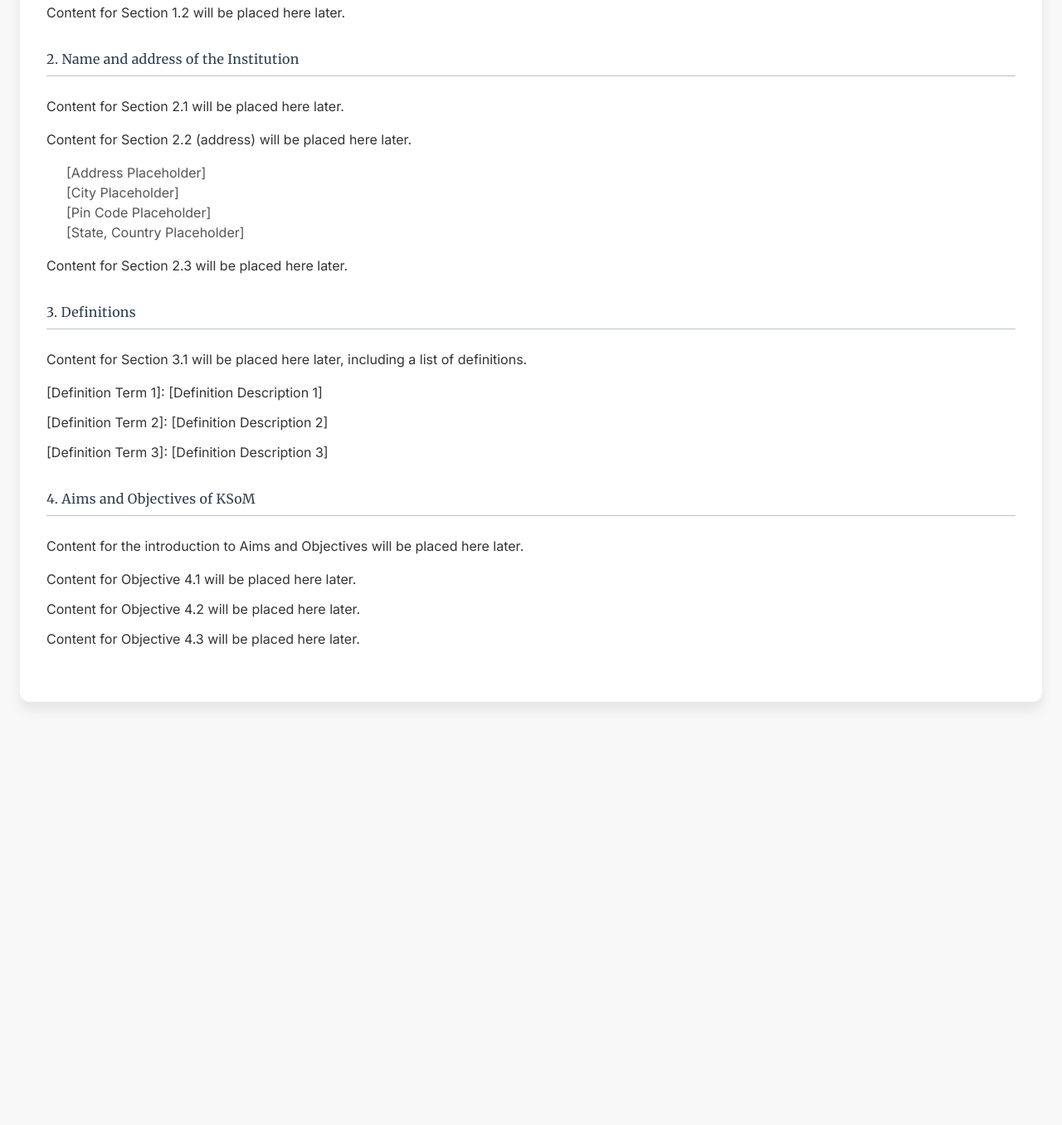
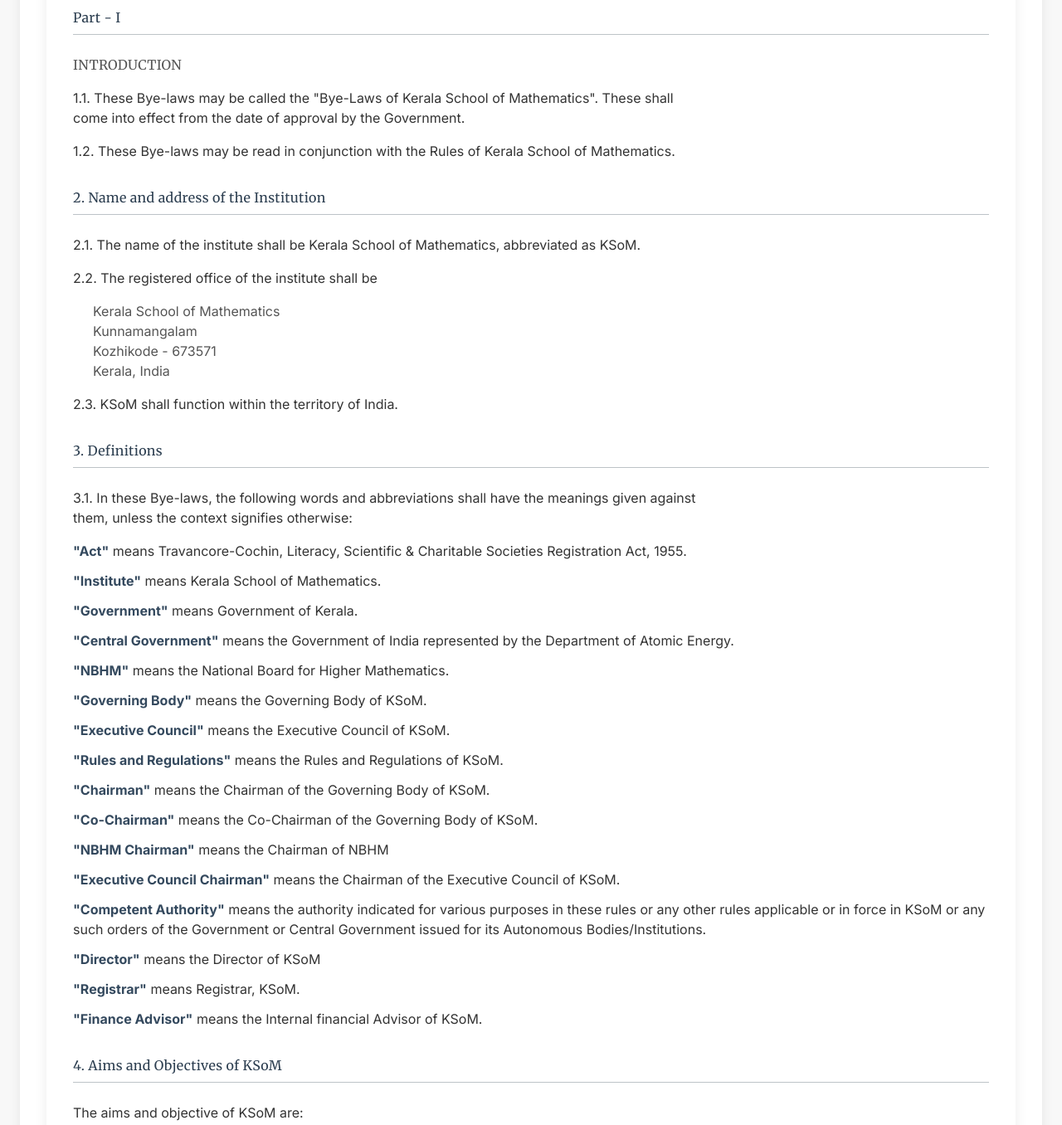
Before and after one commit to pranavharidas/CoE, a plain HTML site: page byelaw.html in a window 1280 px wide. Shown: the part 301-1657 px from the top of the page at 83% size. Before the commit the page ends 1171 px from the top, so only its background shows below. Drawn offline with nearby package versions, Linux system fonts and the light colour scheme.

Commit message:
Update byelaw.html

```diff
--- a/byelaw.html
+++ b/byelaw.html
@@ -16,54 +16,79 @@
             <p class="text-center text-gray-500 text-lg">Draft as on April 29, 2025</p>
         </header>
 
+        <div class="container">
+
+        <header class="u-mb-xxl">
+            <h1 class="u-pb-md">Bye-Laws of Kerala School of Mathematics</h1>
+            <p class="text-center text-gray-500 text-lg">Draft as on April 29, 2025</p>
+        </header>
+
         <section class="u-mb-xl">
             <h2 class="u-pb-xs u-mt-xl u-mb-lg">Part - I</h2>
             <h3 class="u-mt-lg u-mb-md">INTRODUCTION</h3>
             <div class="section-content">
-                <p class="u-mb-md">Content for Section 1.1 will be placed here later.</p>
-                <p>Content for Section 1.2 will be placed here later.</p>
+                <p class="u-mb-md">1.1. These Bye-laws may be called the "Bye-Laws of Kerala School of Mathematics". These shall come into effect from the date of approval by the Government.</p>
+                <p>1.2. These Bye-laws may be read in conjunction with the Rules of Kerala School of Mathematics.</p>
             </div>
         </section>
 
         <section class="u-mb-xl">
             <h2 class="u-pb-xs u-mt-xl u-mb-lg">2. Name and address of the Institution</h2>
              <div class="section-content">
-                <p class="u-mb-md">Content for Section 2.1 will be placed here later.</p>
-                <p class="u-mb-md">Content for Section 2.2 (address) will be placed here later.</p>
+                <p class="u-mb-md">2.1. The name of the institute shall be Kerala School of Mathematics, abbreviated as KSoM.</p>
+                <p class="u-mb-md">2.2. The registered office of the institute shall be</p>
                 <address class="u-mb-md">
-                    [Address Placeholder]<br>
-                    [City Placeholder]<br>
-                    [Pin Code Placeholder]<br>
-                    [State, Country Placeholder]
+                    Kerala School of Mathematics<br>
+                    Kunnamangalam<br>
+                    Kozhikode - 673571<br>
+                    Kerala, India
                 </address>
-                <p class="u-mt-md">Content for Section 2.3 will be placed here later.</p>
+                <p class="u-mt-md">2.3. KSoM shall function within the territory of India.</p>
             </div>
         </section>
 
         <section class="u-mb-xl">
             <h2 class="u-pb-xs u-mt-xl u-mb-lg">3. Definitions</h2>
             <div class="section-content">
-                <p class="u-mb-md">Content for Section 3.1 will be placed here later, including a list of definitions.</p>
+                <p class="u-mb-md">3.1. In these Bye-laws, the following words and abbreviations shall have the meanings given against them, unless the context signifies otherwise:</p>
                 <ul>
-                    <li class="u-mb-sm">[Definition Term 1]: [Definition Description 1]</li>
-                    <li class="u-mb-sm">[Definition Term 2]: [Definition Description 2]</li>
-                    <li class="u-mb-sm">[Definition Term 3]: [Definition Description 3]</li>
-                    </ul>
+                    <li class="u-mb-sm"><strong>"Act"</strong> means Travancore-Cochin, Literacy, Scientific & Charitable Societies Registration Act, 1955.</li>
+                    <li class="u-mb-sm"><strong>"Institute"</strong> means Kerala School of Mathematics.</li>
+                    <li class="u-mb-sm"><strong>"Government"</strong> means Government of Kerala.</li>
+                    <li class="u-mb-sm"><strong>"Central Government"</strong> means the Government of India represented by the Department of Atomic Energy.</li>
+                    <li class="u-mb-sm"><strong>"NBHM"</strong> means the National Board for Higher Mathematics.</li>
+                    <li class="u-mb-sm"><strong>"Governing Body"</strong> means the Governing Body of KSoM.</li>
+                    <li class="u-mb-sm"><strong>"Executive Council"</strong> means the Executive Council of KSoM.</li>
+                    <li class="u-mb-sm"><strong>"Rules and Regulations"</strong> means the Rules and Regulations of KSoM.</li>
+                    <li class="u-mb-sm"><strong>"Chairman"</strong> means the Chairman of the Governing Body of KSoM.</li>
+                    <li class="u-mb-sm"><strong>"Co-Chairman"</strong> means the Co-Chairman of the Governing Body of KSoM.</li>
+                    <li class="u-mb-sm"><strong>"NBHM Chairman"</strong> means the Chairman of NBHM</li>
+                    <li class="u-mb-sm"><strong>"Executive Council Chairman"</strong> means the Chairman of the Executive Council of KSoM.</li>
+                    <li class="u-mb-sm"><strong>"Competent Authority"</strong> means the authority indicated for various purposes in these rules or any other rules applicable or in force in KSoM or any such orders of the Government or Central Government issued for its Autonomous Bodies/Institutions.</li>
+                    <li class="u-mb-sm"><strong>"Director"</strong> means the Director of KSoM</li>
+                    <li class="u-mb-sm"><strong>"Registrar"</strong> means Registrar, KSoM.</li>
+                    <li class="u-mb-sm"><strong>"Finance Advisor"</strong> means the Internal financial Advisor of KSoM.</li>
+                </ul>
             </div>
         </section>
 
         <section class="u-mb-xl">
             <h2 class="u-pb-xs u-mt-xl u-mb-lg">4. Aims and Objectives of KSoM</h2>
             <div class="section-content">
-                <p class="u-mb-md">Content for the introduction to Aims and Objectives will be placed here later.</p>
+                <p class="u-mb-md">The aims and objective of KSoM are:</p>
                 <ul>
-                    <li class="u-mb-sm">Content for Objective 4.1 will be placed here later.</li>
-                    <li class="u-mb-sm">Content for Objective 4.2 will be placed here later.</li>
-                    <li class="u-mb-sm">Content for Objective 4.3 will be placed here later.</li>
-                    </ul>
+                    <li class="u-mb-sm">4.1. To create and provide an atmosphere and environment suitable for creative work and pursuit of knowledge and advanced learning in the Mathematical Sciences and allied Theoretical Sciences.</li>
+                    <li class="u-mb-sm">4.2. To promote and conduct research and original investigations in fundamental sciences in general with particular emphasis on Mathematics, Theoretical Physics, and Theoretical Computer Science.</li>
+                    <li class="u-mb-sm">4.3. To foster a rigorous mathematical discipline, to stimulate zest for creative work and to cultivate a spirit of intellectual collaboration amongst academic workers in pure and applied branches of science.</li>
+                    <li class="u-mb-sm">4.4. To arrange lectures, meetings, seminars, and symposia in pursuance of its academic work and for the diffusion of scientific knowledge.</li>
+                    <li class="u-mb-sm">4.5. To invite scientists, from India and from abroad, actively engaged in creative work to deliver lectures and participate in its academic activities.</li>
+                    <li class="u-mb-sm">4.6. To take such other steps as may be necessary and conducive to the advancement of learning in Mathematical Sciences and for the dissemination of knowledge in these sciences.</li>
+                </ul>
             </div>
         </section>
 
         </div>
+
+        </div>
 </body>
 </html>
```
